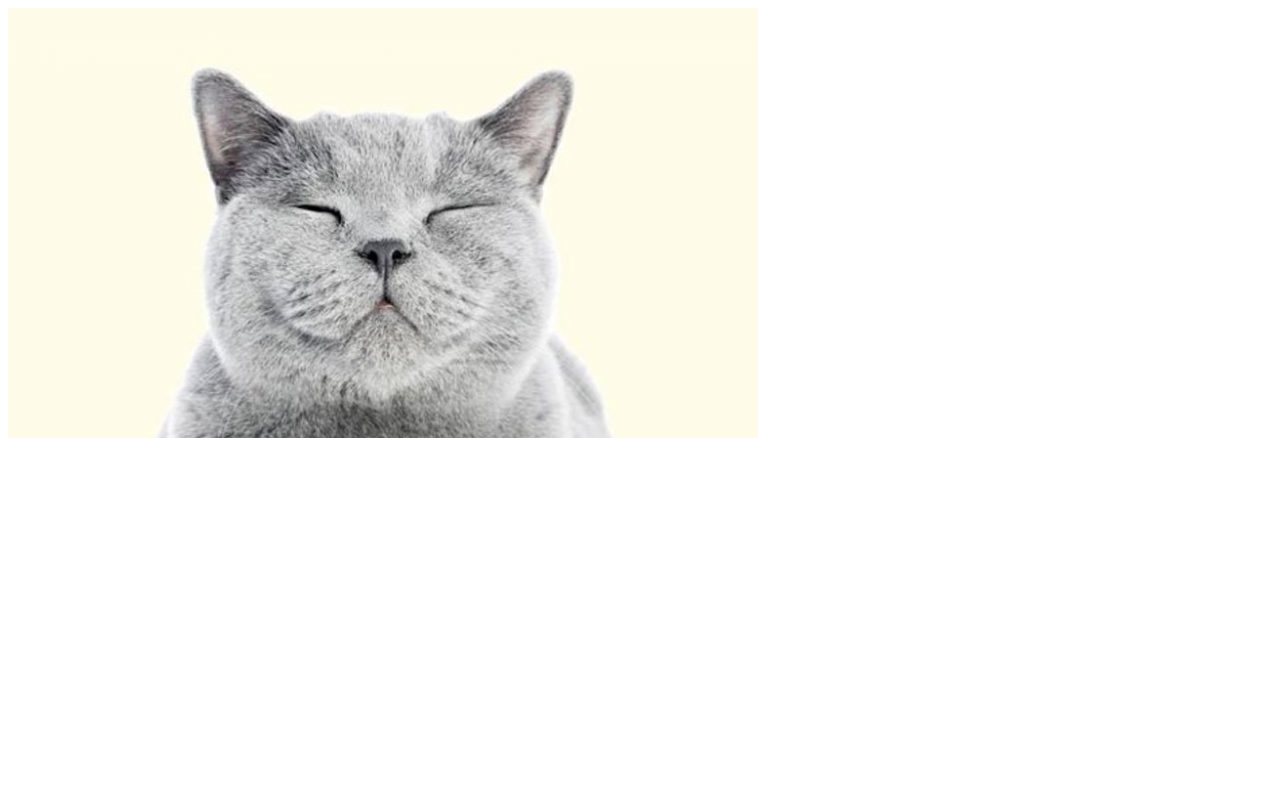
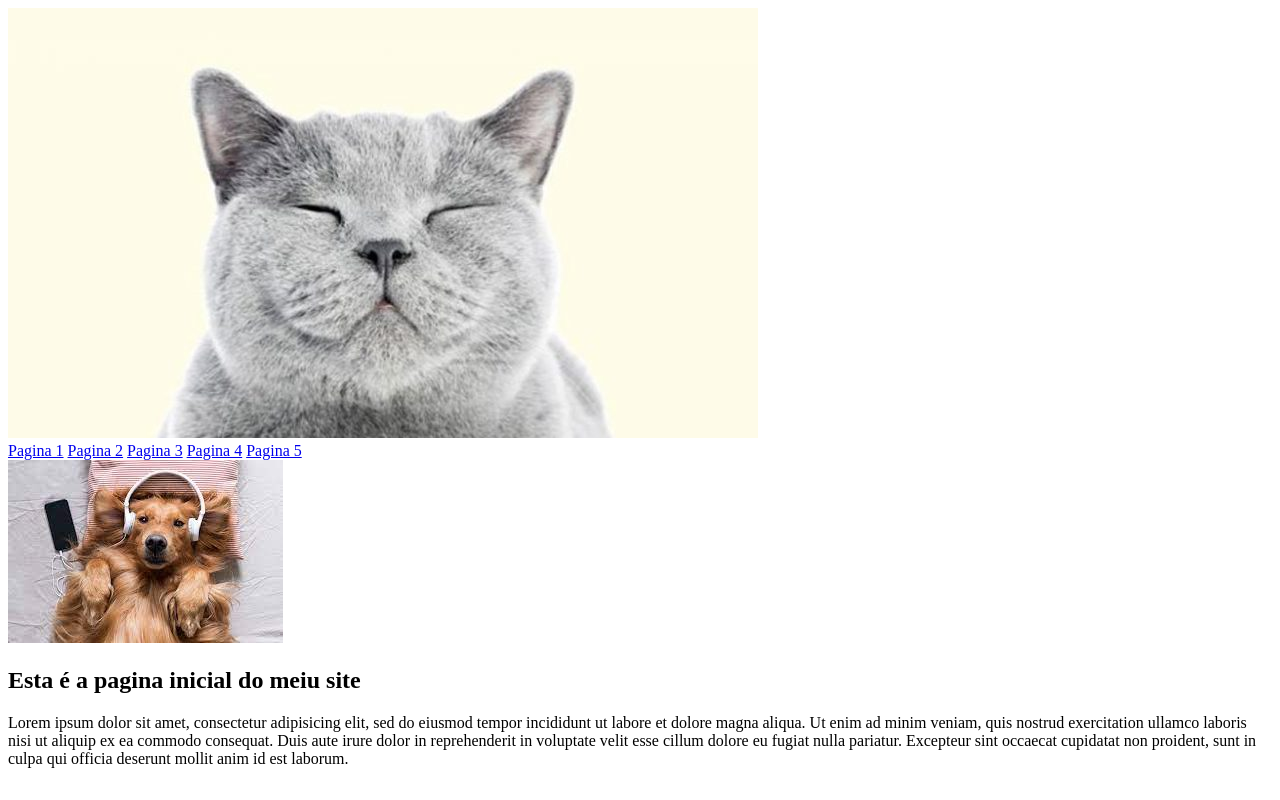
Before and after one commit to CarinaRosa/Desenvolvimento-Web-Aluna-Carina, a plain HTML site: page aula02/index.html in a window 1280 px wide. Drawn offline with Linux system fonts and the light colour scheme.

Commit message:
mudanças

```diff
--- a/aula02/index.html
+++ b/aula02/index.html
@@ -10,12 +10,27 @@
 <body>
 
 	<header>
-		<a href="index.html">
+		<a href="index.html" target="_self">
 			<img src="img/gatito.jpg" alt="Marca gato foto">
 		</a>
+		<nav>
+			<a href="um.html">Pagina 1</a>
+			<a href="dois.html">Pagina 2</a>
+			<a href="tres.html">Pagina 3</a>
+			<a href="quatro.html">Pagina 4</a>
+			<a href="cinco.html">Pagina 5</a>
+		</nav>
 	</header>
 	<section>
-
+		<img src="img/cachorrinho.jpg" alt="Cachorro fofo, é um Golden">
+		<h1>Esta é a pagina inicial do meiu site</h1>
+		<p>Lorem ipsum dolor sit amet, consectetur adipisicing elit, sed do eiusmod
+		tempor incididunt ut labore et dolore magna aliqua. Ut enim ad minim veniam,
+		quis nostrud exercitation ullamco laboris nisi ut aliquip ex ea commodo
+		consequat. Duis aute irure dolor in reprehenderit in voluptate velit esse
+		cillum dolore eu fugiat nulla pariatur. Excepteur sint occaecat cupidatat non
+		proident, sunt in culpa qui officia deserunt mollit anim id est laborum.</p>
+		<a href=""></a>
 	</section>
 	<footer>
 
```
Also changed, not shown: aula02/img/Golden.jpg.webp (added), aula02/img/cachorrinho.jpg (added).
